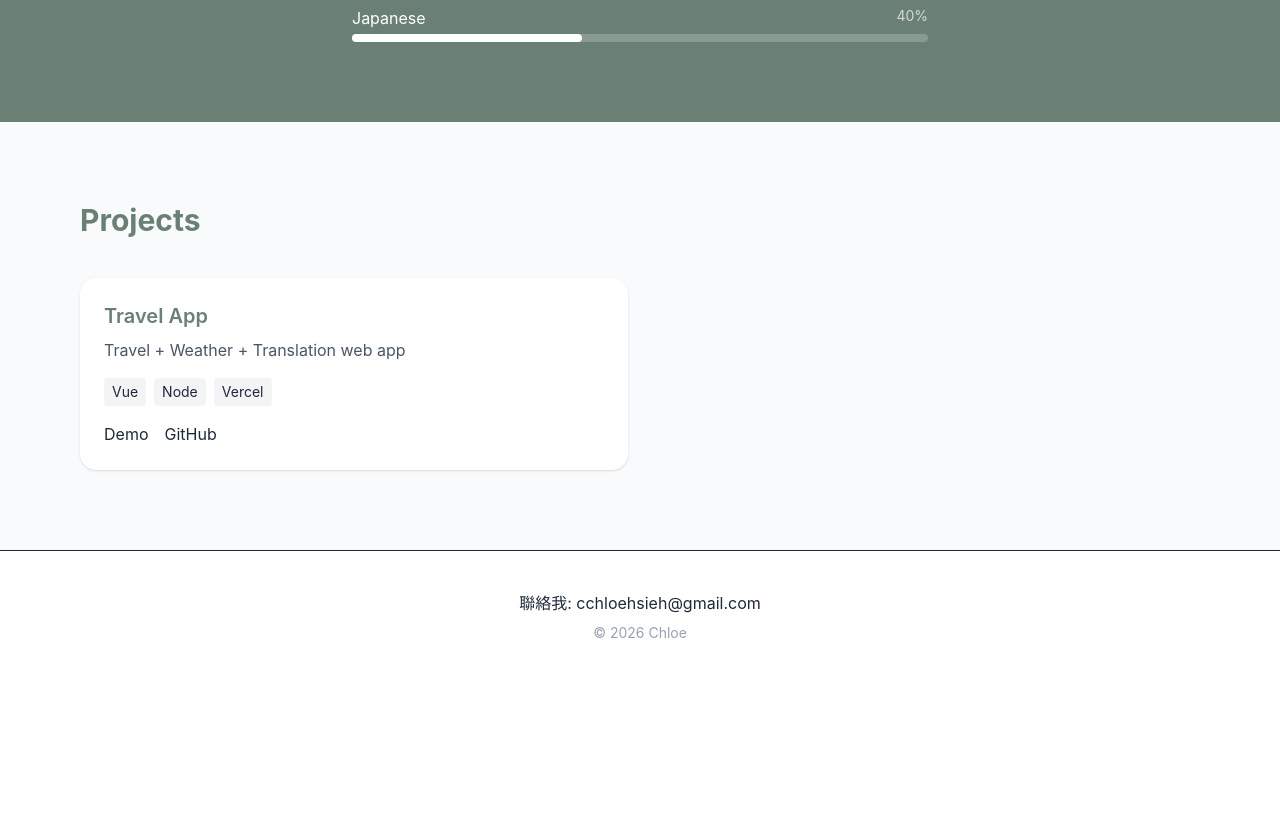
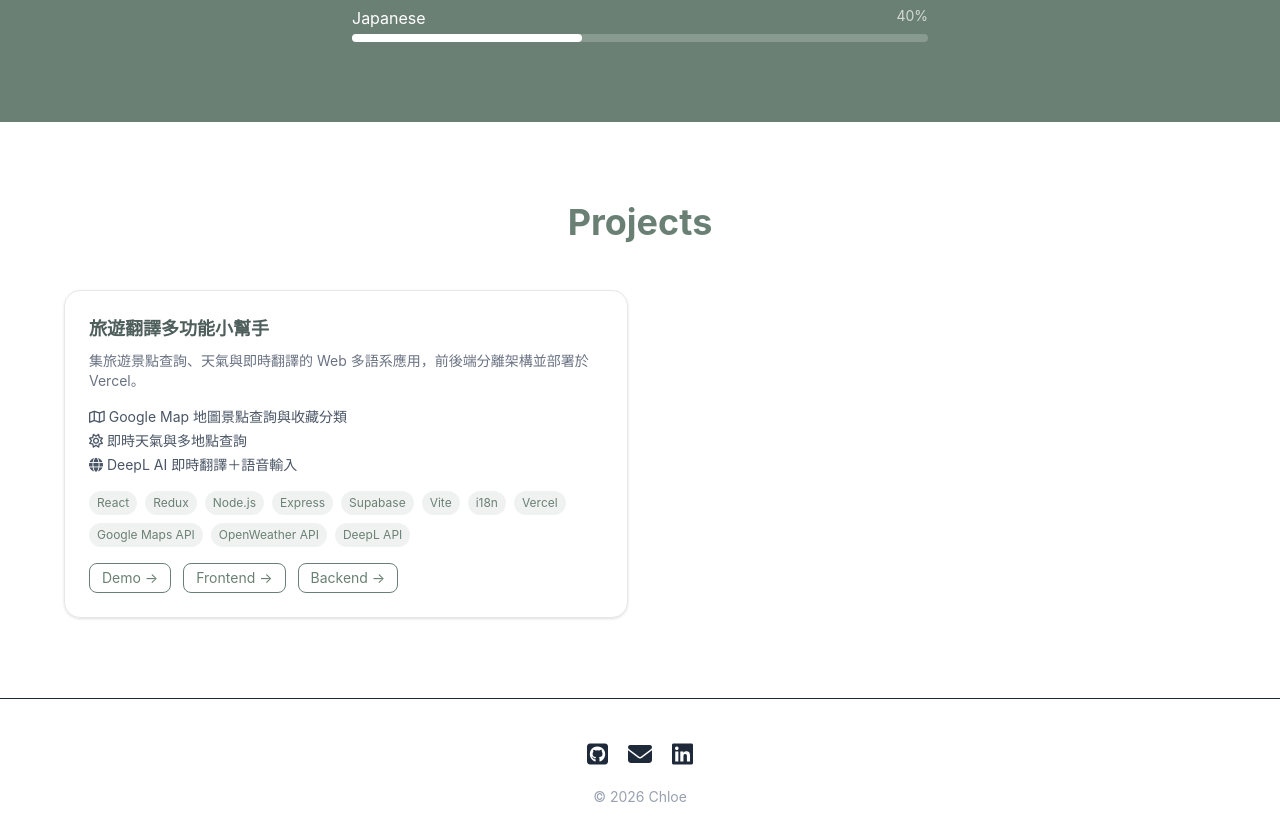
Before and after one commit to Chloe905/My-Resume, a Vue app: page / in a window 1280 px wide. Shown: the part 1360-2200 px from the top of the page. Before the commit the page ends 2043 px from the top, so only its background shows below. Built offline with nearby package versions, Linux system fonts and the light colour scheme.

Commit message:
add font-awesome and primary color

```diff
--- a/index.html
+++ b/index.html
@@ -5,6 +5,7 @@
     <link rel="icon" href="src/assets/catImg.jpeg" />
     <meta name="viewport" content="width=device-width, initial-scale=1.0" />
     <title>chloe-resume</title>
+    <script src="https://kit.fontawesome.com/8bc2e2612b.js" crossorigin="anonymous"></script>
   </head>
   <body>
     <div id="app"></div>
--- a/src/components/Footer.vue
+++ b/src/components/Footer.vue
@@ -6,7 +6,17 @@ const { t } = useI18n();
 
 <template>
   <footer id="contact" class="py-10 text-center border-t">
-    <p>{{ t('footer.contact') }}: cchloehsieh@gmail.com</p>
+    <div class="flex justify-center gap-5 mb-4 text-2xl">
+      <a href="https://github.com/Chloe905" target="_blank" class="hover:text-primary transition-colors duration-200">
+        <i class="fa-brands fa-square-github"></i>
+      </a>
+      <a href="mailto:cchloehsieh@gmail.com" class="hover:text-primary transition-colors duration-200">
+        <i class="fa-solid fa-envelope"></i>
+      </a>
+      <a href="https://linkedin.com/in/ccchloe-hsieh" target="_blank" class="hover:text-primary transition-colors duration-200">
+        <i class="fa-brands fa-linkedin"></i>
+      </a>
+    </div>
     <p class="text-sm text-gray-400 mt-2">{{ t('footer.text') }}</p>
   </footer>
 </template>
--- a/src/components/Hero.vue
+++ b/src/components/Hero.vue
@@ -7,12 +7,12 @@ const { t } = useI18n();
 <template>
   <section class="h-screen flex items-center justify-center text-center px-4">
     <div>
-      <!-- 👇 大頭貼 -->
+      <!-- avatar -->
       <div class="flex justify-center mb-6">
         <img src="../assets/avatar.webp" alt="avatar" class="w-32 h-32 md:w-40 md:h-40 rounded-full object-cover shadow-lg" />
       </div>
 
-      <h1 class="text-xl md:text-4xl font-bold mb-4 text-[#6b8075]">
+      <h1 class="text-xl md:text-4xl font-bold mb-4 text-primary">
         {{ t('hero.title') }}
       </h1>
 
@@ -25,11 +25,11 @@ const { t } = useI18n();
       </p>
 
       <div class="space-x-4">
-        <a href="#projects" class="bg-[#6b8075] text-white px-6 py-3 rounded-xl inline-block hover:bg-white hover:text-[#6b8075] hover:border-[#6b8075] hover:border transition">
+        <a href="#projects" class="bg-primary text-white px-6 py-3 rounded-xl inline-block hover:bg-white hover:text-primary hover:border-primary hover:border transition">
           {{ t('hero.projects') }}
         </a>
 
-        <a href="#contact" class="border border-[#6b8075] text-[#6b8075] px-6 py-3 rounded-xl hover:bg-[#6b8075] hover:text-white transition">
+        <a href="#contact" class="border border-primary text-primary px-6 py-3 rounded-xl hover:bg-primary hover:text-white transition">
           {{ t('hero.contact') }}
         </a>
       </div>
--- a/src/components/Navbar.vue
+++ b/src/components/Navbar.vue
@@ -24,7 +24,7 @@ const selectLang = (lang) => {
 </script>
 
 <template>
-  <nav class="fixed w-full bg-white/80 backdrop-blur border-b">
+  <nav class="fixed w-full bg-white/80 backdrop-blur border-b z-50">
     <div class="max-w-6xl mx-auto px-4 py-3 flex justify-between items-center">
       <h1 class="font-bold">Chloe</h1>
 
@@ -32,7 +32,7 @@ const selectLang = (lang) => {
         <a href="#projects">{{ t('hero.projects') }}</a>
         <a href="#contact">{{ t('hero.contact') }}</a>
 
-        <!-- 🌐 Dropdown -->
+        <!-- Dropdown -->
         <div class="relative">
           <!-- Button -->
           <button @click="isOpen = !isOpen" class="border px-3 py-1 rounded-lg text-sm hover:bg-gray-100 transition">
--- a/src/components/Projects.vue
+++ b/src/components/Projects.vue
@@ -1,41 +1,61 @@
+<script setup>
+import { computed } from 'vue';
+import { useI18n } from 'vue-i18n';
+
+const { t } = useI18n();
+
+const projects = computed(() => [
+  {
+    title: t('projects.travel.title'),
+    desc: t('projects.travel.desc'),
+    tags: ['React', 'Redux', 'Node.js', 'Express', 'Supabase', 'Vite', 'i18n', 'Vercel', 'Google Maps API', 'OpenWeather API', 'DeepL API'],
+    features: [
+      { icon: 'fa-regular fa-map', label: t('projects.travel.feature1') },
+      { icon: 'fa-regular fa-sun', label: t('projects.travel.feature2') },
+      { icon: 'fa-solid fa-globe', label: t('projects.travel.feature3') }
+    ],
+    links: [
+      { label: 'Demo', url: 'https://travel-app-frontend-navy.vercel.app/' },
+      { label: 'Frontend', url: 'https://github.com/Chloe905/travel-app-frontend' },
+      { label: 'Backend', url: 'https://github.com/Chloe905/travel-app-backend' }
+    ]
+  }
+]);
+</script>
+
 <template>
-  <section id="projects" class="py-20 bg-gray-50">
-    <div class="max-w-6xl mx-auto px-4">
-      <h2 class="text-3xl font-bold mb-10 text-[#6b8075]">Projects</h2>
+  <section id="projects" class="py-20 px-6">
+    <div class="max-w-6xl mx-auto">
+      <h2 class="text-3xl md:text-4xl font-bold mb-12 text-center text-primary">Projects</h2>
 
       <div class="grid md:grid-cols-2 gap-6">
-        <div v-for="project in projects" :key="project.title" class="p-6 bg-white rounded-2xl shadow">
-          <h3 class="text-xl font-semibold mb-2 text-[#6b8075]">
-            {{ project.title }}
-          </h3>
-          <p class="text-gray-600 mb-4">
-            {{ project.description }}
-          </p>
+        <div v-for="project in projects" :key="project.title" class="text-primary-dark rounded-2xl border border-gray-200 p-6 shadow-sm hover:shadow-md transition">
+          <h3 class="text-lg font-bold mb-2">{{ project.title }}</h3>
+          <p class="text-gray-500 text-sm mb-4">{{ project.desc }}</p>
+
+          <ul class="space-y-1 mb-4">
+            <li v-for="f in project.features" :key="f.label" class="text-sm text-gray-600"><i :class="f.icon"></i> {{ f.label }}</li>
+          </ul>
 
           <div class="flex flex-wrap gap-2 mb-4">
-            <span v-for="tech in project.tech" :key="tech" class="text-sm bg-gray-100 px-2 py-1 rounded">
-              {{ tech }}
+            <span v-for="tag in project.tags" :key="tag" class="text-xs px-2 py-1 bg-primary/10 text-primary rounded-full">
+              {{ tag }}
             </span>
           </div>
 
-          <div class="space-x-4">
-            <a :href="project.demo" target="_blank">Demo</a>
-            <a :href="project.github" target="_blank">GitHub</a>
+          <div class="flex gap-3">
+            <a
+              v-for="link in project.links"
+              :key="link.label"
+              :href="link.url"
+              target="_blank"
+              class="text-sm border border-primary text-primary px-3 py-1 rounded-lg hover:bg-primary hover:text-white transition"
+            >
+              {{ link.label }} →</a
+            >
           </div>
         </div>
       </div>
     </div>
   </section>
 </template>
-
-<script setup>
-const projects = [
-  {
-    title: 'Travel App',
-    description: 'Travel + Weather + Translation web app',
-    tech: ['Vue', 'Node', 'Vercel'],
-    demo: '#',
-    github: '#'
-  }
-];
-</script>
--- a/src/components/Skill.vue
+++ b/src/components/Skill.vue
@@ -1,9 +1,9 @@
 <script setup>
-const skills = ['Vue.js', 'Pinia', 'JavaScript', 'Tailwind CSS', 'Vite'];
+const skills = ['Vue.js', 'Vite', 'Node.js', 'JavaScript', 'Pinia', 'Express'];
 
-const familiar = ['React', 'Node.js', 'Express', 'MongoDB', 'MySQL'];
+const familiar = ['TypeScript', 'React', 'Tailwind CSS', 'Bootstrap', 'MongoDB', 'MySQL'];
 
-const others = ['Git', 'GitHub', 'n8n', 'RESTful API', 'VS Code'];
+const others = ['Git', 'GitHub', 'n8n', 'Vercel', 'RESTful API', 'VS Code'];
 
 const languages = [
   { name: 'English', level: 70 },
@@ -13,7 +13,7 @@ const languages = [
 </script>
 
 <template>
-  <section class="py-20 px-6 bg-[#6b8075] text-white">
+  <section class="py-20 px-6 bg-primary text-white">
     <div class="max-w-6xl mx-auto">
       <!-- Title -->
       <h2 class="text-3xl md:text-4xl font-bold mb-12 text-center">Skills</h2>
--- a/src/i18n.js
+++ b/src/i18n.js
@@ -14,8 +14,16 @@ const messages = {
       contact: 'Contact'
     },
     footer: {
-      text: '© 2026 Chloe',
-      contact: 'Contact Me'
+      text: '© 2026 Chloe'
+    },
+    projects: {
+      travel: {
+        title: 'Travel Translation Assistant',
+        desc: 'A multilingual web app for travel spot search, weather info, and real-time translation, built with a decoupled frontend-backend architecture and deployed on Vercel.',
+        feature1: 'Google Map integration for spot search and categorized favorites',
+        feature2: 'Real-time weather info with multi-location support',
+        feature3: 'DeepL AI-powered real-time translation + voice input'
+      }
     }
   },
   zh: {
@@ -31,8 +39,16 @@ const messages = {
       contact: '聯絡'
     },
     footer: {
-      text: '© 2026 Chloe',
-      contact: '聯絡我'
+      text: '© 2026 Chloe'
+    },
+    projects: {
+      travel: {
+        title: '旅遊翻譯多功能小幫手',
+        desc: '集旅遊景點查詢、天氣與即時翻譯的 Web 多語系應用，前後端分離架構並部署於 Vercel。',
+        feature1: 'Google Map 地圖景點查詢與收藏分類',
+        feature2: '即時天氣與多地點查詢',
+        feature3: 'DeepL AI 即時翻譯＋語音輸入'
+      }
     }
   },
   ja: {
@@ -48,8 +64,16 @@ const messages = {
       contact: 'お問い合わせ'
     },
     footer: {
-      text: '© 2026 Chloe',
-      contact: 'お問い合わせ'
+      text: '© 2026 Chloe'
+    },
+    projects: {
+      travel: {
+        title: '旅行翻訳アシスタント',
+        desc: '旅行スポット検索、天気情報、リアルタイム翻訳の多言語Webアプリで、フロントエンドとバックエンドが分離されたアーキテクチャで構築され、Vercelにデプロイされています。',
+        feature1: 'Google Map統合によるスポット検索とカテゴリ別のお気に入り',
+        feature2: '複数の場所をサポートするリアルタイムの天気情報',
+        feature3: 'DeepL AIによるリアルタイム翻訳＋音声入力'
+      }
     }
   }
 };
--- a/src/index.css
+++ b/src/index.css
@@ -1,4 +1,10 @@
 @import 'tailwindcss';
+
+@theme {
+  --color-primary: #6b8075;
+  --color-primary-light: #8a9e98;
+  --color-primary-dark: #4e5e5a;
+}
 
 html {
   scroll-behavior: smooth;
```
